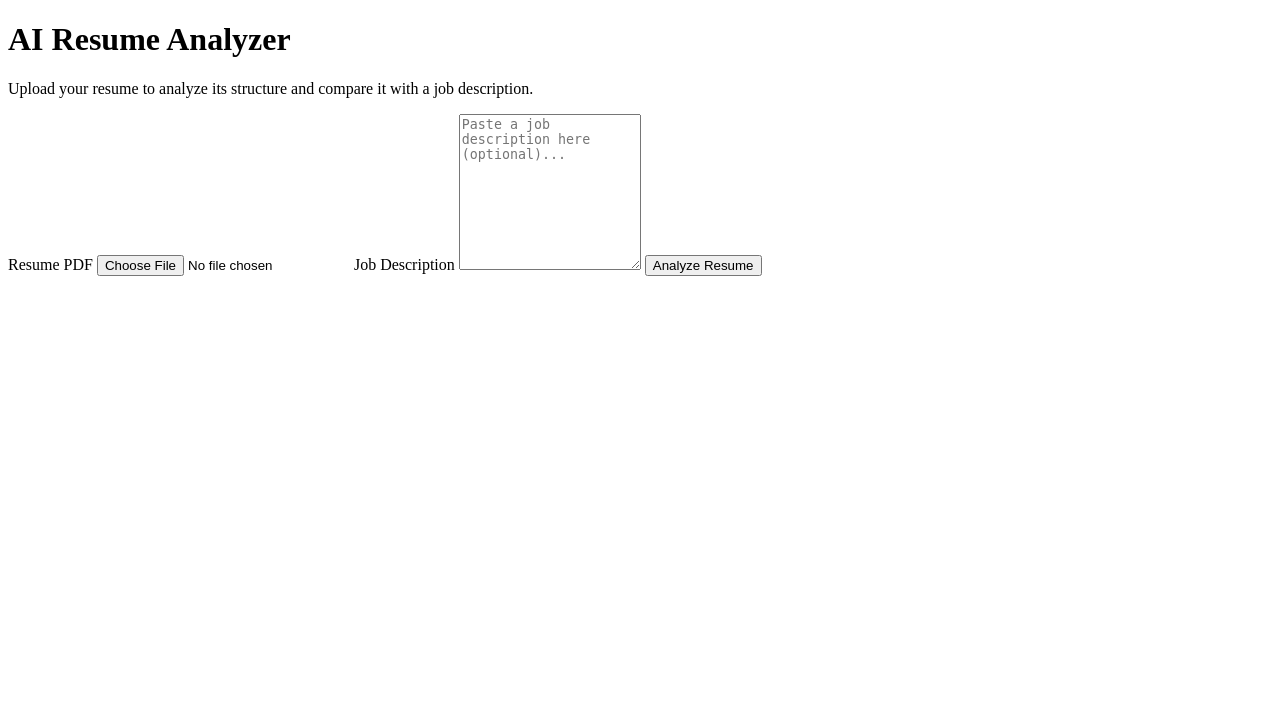
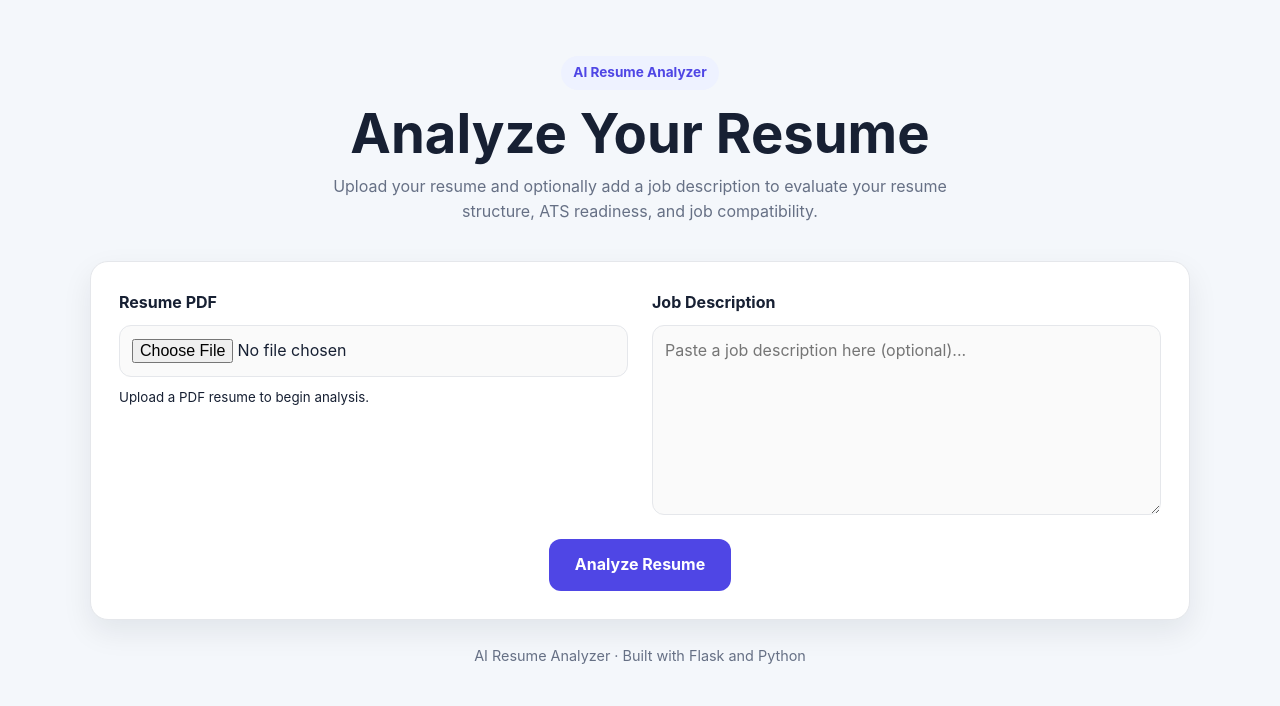
Before and after one commit to Prashant7525/AI-Resume-Analyzer, a Flask app: page / in a window 1280 px wide. Shown: the top 706 px of the page. Run offline with Flask 3, Linux system fonts and the light colour scheme.

Commit message:
Upgrade resume analyzer UI

```diff
--- /dev/null
+++ b/app/static/style.css
@@ -0,0 +1,265 @@
+:root {
+    --bg: #f4f7fb;
+    --card: #ffffff;
+    --text: #172033;
+    --muted: #667085;
+    --primary: #4f46e5;
+    --primary-dark: #3730a3;
+    --success: #16a34a;
+    --warning: #d97706;
+    --danger: #dc2626;
+    --border: #e5e7eb;
+    --shadow: 0 12px 30px rgba(15, 23, 42, 0.08);
+}
+
+* {
+    box-sizing: border-box;
+}
+
+body {
+    margin: 0;
+    font-family:
+        Inter,
+        ui-sans-serif,
+        system-ui,
+        -apple-system,
+        BlinkMacSystemFont,
+        "Segoe UI",
+        sans-serif;
+    background: var(--bg);
+    color: var(--text);
+    line-height: 1.6;
+}
+
+.container {
+    width: min(1100px, calc(100% - 32px));
+    margin: 0 auto;
+}
+
+header {
+    padding: 56px 0 36px;
+    text-align: center;
+}
+
+.badge {
+    display: inline-block;
+    padding: 6px 12px;
+    border-radius: 999px;
+    background: #eef2ff;
+    color: var(--primary);
+    font-size: 0.85rem;
+    font-weight: 700;
+}
+
+h1 {
+    margin: 14px 0 10px;
+    font-size: clamp(2rem, 5vw, 3.4rem);
+    line-height: 1.1;
+}
+
+.hero-text {
+    max-width: 650px;
+    margin: 0 auto;
+    color: var(--muted);
+}
+
+.card {
+    background: var(--card);
+    border: 1px solid var(--border);
+    border-radius: 18px;
+    padding: 28px;
+    box-shadow: var(--shadow);
+}
+
+.form-grid {
+    display: grid;
+    grid-template-columns: 1fr 1fr;
+    gap: 24px;
+}
+
+.field {
+    display: flex;
+    flex-direction: column;
+    gap: 10px;
+}
+
+label {
+    font-weight: 700;
+}
+
+input[type="file"],
+textarea {
+    width: 100%;
+    border: 1px solid var(--border);
+    border-radius: 12px;
+    background: #fafafa;
+    padding: 12px;
+    font: inherit;
+}
+
+textarea {
+    min-height: 190px;
+    resize: vertical;
+}
+
+input[type="file"]:focus,
+textarea:focus {
+    outline: 3px solid rgba(79, 70, 229, 0.15);
+    border-color: var(--primary);
+}
+
+.button-row {
+    margin-top: 24px;
+    display: flex;
+    justify-content: center;
+}
+
+button {
+    border: 0;
+    border-radius: 12px;
+    padding: 13px 26px;
+    background: var(--primary);
+    color: white;
+    font: inherit;
+    font-weight: 700;
+    cursor: pointer;
+    transition:
+        transform 0.2s ease,
+        background 0.2s ease;
+}
+
+button:hover {
+    background: var(--primary-dark);
+    transform: translateY(-1px);
+}
+
+.error {
+    margin-top: 24px;
+    border-left: 5px solid var(--danger);
+    background: #fef2f2;
+    color: #991b1b;
+}
+
+.results {
+    margin: 32px 0 60px;
+}
+
+.results-grid {
+    display: grid;
+    grid-template-columns: repeat(2, 1fr);
+    gap: 24px;
+}
+
+.full-width {
+    grid-column: 1 / -1;
+}
+
+.section-title {
+    margin-top: 0;
+}
+
+.score-card {
+    text-align: center;
+}
+
+.score {
+    margin: 10px 0;
+    font-size: 3rem;
+    font-weight: 800;
+    color: var(--primary);
+}
+
+.score-label {
+    color: var(--muted);
+}
+
+.info-list {
+    list-style: none;
+    padding: 0;
+    margin: 0;
+}
+
+.info-list li {
+    padding: 8px 0;
+    border-bottom: 1px solid var(--border);
+}
+
+.info-list li:last-child {
+    border-bottom: 0;
+}
+
+.status-found {
+    color: var(--success);
+    font-weight: 700;
+}
+
+.status-missing {
+    color: var(--danger);
+    font-weight: 700;
+}
+
+.skills {
+    display: flex;
+    flex-wrap: wrap;
+    gap: 8px;
+    padding: 0;
+    list-style: none;
+}
+
+.skills li {
+    padding: 6px 11px;
+    border-radius: 999px;
+    background: #eef2ff;
+    color: #3730a3;
+    font-size: 0.9rem;
+    font-weight: 600;
+}
+
+.skills.missing li {
+    background: #fff7ed;
+    color: #9a3412;
+}
+
+.suggestions {
+    padding-left: 20px;
+}
+
+pre {
+    overflow-x: auto;
+    padding: 18px;
+    border-radius: 12px;
+    background: #111827;
+    color: #e5e7eb;
+    white-space: pre-wrap;
+}
+
+details summary {
+    cursor: pointer;
+    font-weight: 700;
+}
+
+footer {
+    padding: 24px 0 40px;
+    text-align: center;
+    color: var(--muted);
+    font-size: 0.9rem;
+}
+
+@media (max-width: 760px) {
+    .form-grid,
+    .results-grid {
+        grid-template-columns: 1fr;
+    }
+
+    .full-width {
+        grid-column: auto;
+    }
+
+    header {
+        padding-top: 36px;
+    }
+
+    .card {
+        padding: 20px;
+    }
+}
--- a/app/templates/index.html
+++ b/app/templates/index.html
@@ -9,23 +9,50 @@
     >
 
     <title>AI Resume Analyzer</title>
+
+    <link
+        rel="stylesheet"
+        href="{{ url_for('static', filename='style.css') }}"
+    >
 </head>
 
 <body>
 
-    <main>
+    <header>
+        <div class="container">
 
-        <h1>AI Resume Analyzer</h1>
+            <span class="badge">
+                AI Resume Analyzer
+            </span>
 
-        <p>
-            Upload your resume to analyze its structure and
-            compare it with a job description.
+            <h1>
+                Analyze Your Resume
+            </h1>
+
+            <p class="hero-text">
+                Upload your resume and optionally add a job
+                description to evaluate your resume structure,
+                ATS readiness, and job compatibility.
             </p>
+
+        </div>
+    </header>
+
+
+    <main class="container">
+
+        <!-- Upload Section -->
+
+        <section class="card">
 
             <form
                 method="POST"
                 enctype="multipart/form-data"
             >
+
+                <div class="form-grid">
+
+                    <div class="field">
 
                         <label for="resume">
                             Resume PDF
@@ -39,6 +66,15 @@
                             required
                         >
 
+                        <small>
+                            Upload a PDF resume to begin analysis.
+                        </small>
+
+                    </div>
+
+
+                    <div class="field">
+
                         <label for="job_description">
                             Job Description
                         </label>
@@ -46,94 +82,296 @@
                         <textarea
                             id="job_description"
                             name="job_description"
-                rows="10"
                             placeholder="Paste a job description here (optional)..."
                         >{{ job_description }}</textarea>
+
+                    </div>
+
+                </div>
+
+
+                <div class="button-row">
 
                     <button type="submit">
                         Analyze Resume
                     </button>
 
+                </div>
+
             </form>
+
+        </section>
+
+
+        <!-- Error -->
 
         {% if error %}
 
-            <section>
-                <h2>Error</h2>
-                <p>{{ error }}</p>
-            </section>
+        <section class="card error">
 
-        {% endif %}
-
-        {% if resume %}
-
-            <section>
-
-                <h2>Resume Overview</h2>
+            <h2>
+                Unable to Analyze Resume
+            </h2>
 
             <p>
-                    <strong>Name:</strong>
-                    {{ resume.name }}
-                </p>
-
-                <p>
-                    <strong>Email:</strong>
-                    {{ resume.email or "Not detected" }}
-                </p>
-
-                <p>
-                    <strong>Phone:</strong>
-                    {{ resume.phone or "Not detected" }}
+                {{ error }}
             </p>
 
         </section>
 
         {% endif %}
 
-        {% if ats_result %}
 
-            <section>
+        {% if resume %}
 
-                <h2>ATS Score</h2>
+        <div class="results">
 
-                <p>
-                    {{ ats_result.score }}/90
-                </p>
+            <div class="results-grid">
 
-                <h3>Contact Information</h3>
 
-                <ul>
+                <!-- Resume Overview -->
+
+                <section class="card">
+
+                    <h2 class="section-title">
+                        Resume Overview
+                    </h2>
+
+                    <ul class="info-list">
+
                         <li>
-                        Email:
-                        {{ "Found" if ats_result.contact.email else "Missing" }}
+                            <strong>Name:</strong>
+                            {{ resume.name or "Not detected" }}
                         </li>
 
                         <li>
-                        Phone:
-                        {{ "Found" if ats_result.contact.phone else "Missing" }}
+                            <strong>Email:</strong>
+                            {{ resume.email or "Not detected" }}
                         </li>
+
+                        <li>
+                            <strong>Phone:</strong>
+                            {{ resume.phone or "Not detected" }}
+                        </li>
+
                     </ul>
 
-                <h3>Resume Sections</h3>
+                </section>
 
-                <ul>
+
+                <!-- ATS Score -->
+
+                {% if ats_result %}
+
+                <section class="card score-card">
+
+                    <h2 class="section-title">
+                        ATS Score
+                    </h2>
+
+                    <div class="score">
+                        {{ ats_result.score }}/90
+                    </div>
+
+                    <p class="score-label">
+                        Resume completeness score
+                    </p>
+
+                </section>
+
+                {% endif %}
+
+
+                <!-- Resume Sections -->
+
+                {% if ats_result %}
+
+                <section class="card">
+
+                    <h2 class="section-title">
+                        Resume Sections
+                    </h2>
+
+                    <ul class="info-list">
+
                         {% for section, present in ats_result.sections.items() %}
+
                         <li>
-                            {{ section|title }}:
-                            {{ "Found" if present else "Missing" }}
+
+                            <strong>
+                                {{ section|title }}
+                            </strong>
+
+                            {% if present %}
+
+                            <span class="status-found">
+                                Found
+                            </span>
+
+                            {% else %}
+
+                            <span class="status-missing">
+                                Missing
+                            </span>
+
+                            {% endif %}
+
                         </li>
+
                         {% endfor %}
+
                     </ul>
 
-                {% if ats_result.suggestions %}
+                </section>
 
-                    <h3>Suggestions</h3>
+                {% endif %}
 
-                    <ul>
-                        {% for suggestion in ats_result.suggestions %}
-                            <li>{{ suggestion }}</li>
+
+                <!-- Contact Information -->
+
+                {% if ats_result %}
+
+                <section class="card">
+
+                    <h2 class="section-title">
+                        Contact Information
+                    </h2>
+
+                    <ul class="info-list">
+
+                        <li>
+
+                            <strong>
+                                Email
+                            </strong>
+
+                            {% if ats_result.contact.email %}
+
+                            <span class="status-found">
+                                Found
+                            </span>
+
+                            {% else %}
+
+                            <span class="status-missing">
+                                Missing
+                            </span>
+
+                            {% endif %}
+
+                        </li>
+
+
+                        <li>
+
+                            <strong>
+                                Phone
+                            </strong>
+
+                            {% if ats_result.contact.phone %}
+
+                            <span class="status-found">
+                                Found
+                            </span>
+
+                            {% else %}
+
+                            <span class="status-missing">
+                                Missing
+                            </span>
+
+                            {% endif %}
+
+                        </li>
+
+                    </ul>
+
+                </section>
+
+                {% endif %}
+
+
+                <!-- Job Match -->
+
+                {% if job_result %}
+
+                <section class="card score-card">
+
+                    <h2 class="section-title">
+                        Job Match
+                    </h2>
+
+                    <div class="score">
+                        {{ job_result.score }}%
+                    </div>
+
+                    <p class="score-label">
+                        Resume compatibility with the job description
+                    </p>
+
+                </section>
+
+
+                <!-- Matched Skills -->
+
+                <section class="card">
+
+                    <h2 class="section-title">
+                        Matched Skills
+                    </h2>
+
+                    {% if job_result.matched_skills %}
+
+                    <ul class="skills">
+
+                        {% for skill in job_result.matched_skills %}
+
+                        <li>
+                            {{ skill }}
+                        </li>
+
                         {% endfor %}
+
                     </ul>
+
+                    {% else %}
+
+                    <p>
+                        No matching skills detected.
+                    </p>
+
+                    {% endif %}
+
+                </section>
+
+
+                <!-- Missing Skills -->
+
+                <section class="card">
+
+                    <h2 class="section-title">
+                        Missing Skills
+                    </h2>
+
+                    {% if job_result.missing_skills %}
+
+                    <ul class="skills missing">
+
+                        {% for skill in job_result.missing_skills %}
+
+                        <li>
+                            {{ skill }}
+                        </li>
+
+                        {% endfor %}
+
+                    </ul>
+
+                    {% else %}
+
+                    <p>
+                        No missing skills detected.
+                    </p>
 
                     {% endif %}
 
@@ -141,68 +379,64 @@
 
                 {% endif %}
 
-        {% if job_result %}
 
-            <section>
+                <!-- Suggestions -->
 
-                <h2>Job Match</h2>
+                {% if ats_result and ats_result.suggestions %}
 
-                <p>
-                    <strong>
-                        Match Score:
-                    </strong>
+                <section class="card full-width">
 
-                    {{ job_result.score }}%
-                </p>
+                    <h2 class="section-title">
+                        Resume Improvement Suggestions
+                    </h2>
 
-                <h3>Matched Skills</h3>
+                    <ul class="suggestions">
 
-                {% if job_result.matched_skills %}
+                        {% for suggestion in ats_result.suggestions %}
 
-                    <ul>
-                        {% for skill in job_result.matched_skills %}
-                            <li>{{ skill }}</li>
+                        <li>
+                            {{ suggestion }}
+                        </li>
+
                         {% endfor %}
-                    </ul>
 
-                {% else %}
-
-                    <p>No matching skills detected.</p>
-
-                {% endif %}
-
-                <h3>Missing Skills</h3>
-
-                {% if job_result.missing_skills %}
-
-                    <ul>
-                        {% for skill in job_result.missing_skills %}
-                            <li>{{ skill }}</li>
-                        {% endfor %}
-                    </ul>
-
-                {% else %}
-
-                    <p>
-                        No missing skills detected from the
-                        supported skill list.
-                    </p>
-
-                {% endif %}
-
-                <h3>Suggestions</h3>
-
-                <ul>
-                    {% for suggestion in job_result.suggestions %}
-                        <li>{{ suggestion }}</li>
-                    {% endfor %}
                     </ul>
 
                 </section>
 
                 {% endif %}
 
+
+                {% if job_result and job_result.suggestions %}
+
+                <section class="card full-width">
+
+                    <h2 class="section-title">
+                        Job Match Suggestions
+                    </h2>
+
+                    <ul class="suggestions">
+
+                        {% for suggestion in job_result.suggestions %}
+
+                        <li>
+                            {{ suggestion }}
+                        </li>
+
+                        {% endfor %}
+
+                    </ul>
+
+                </section>
+
+                {% endif %}
+
+
+                <!-- Extracted Text -->
+
                 {% if extracted_text %}
+
+                <section class="card full-width">
 
                     <details>
 
@@ -210,14 +444,35 @@
                             View Extracted Resume Text
                         </summary>
 
+                        <br>
+
                         <pre>{{ extracted_text }}</pre>
 
                     </details>
+
+                </section>
+
+                {% endif %}
+
+            </div>
+
+        </div>
 
         {% endif %}
 
     </main>
 
+
+    <footer>
+
+        <div class="container">
+
+            AI Resume Analyzer · Built with Flask and Python
+
+        </div>
+
+    </footer>
+
 </body>
 
 </html>
```
Lines whose indentation alone changed are shown as unchanged.
